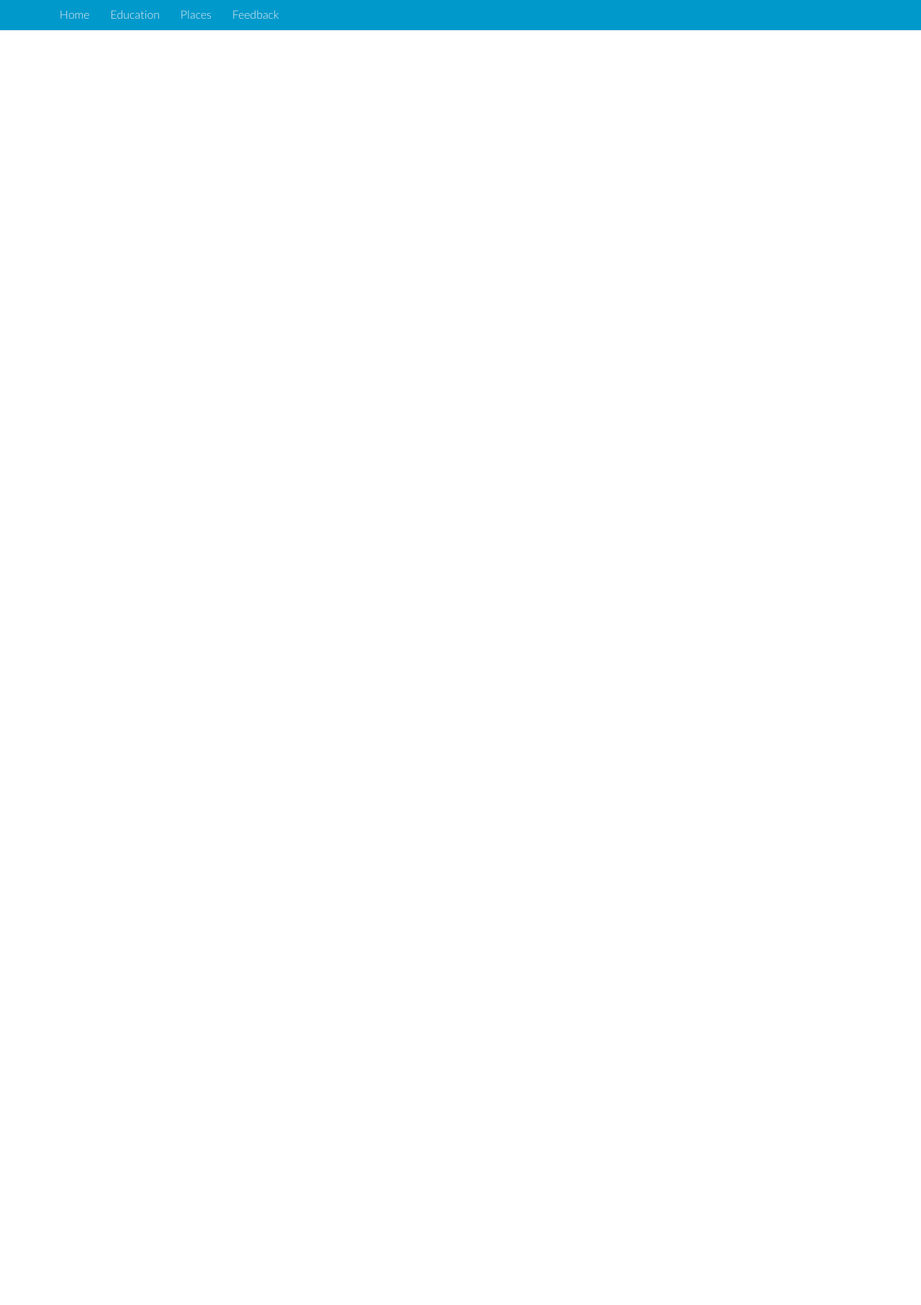
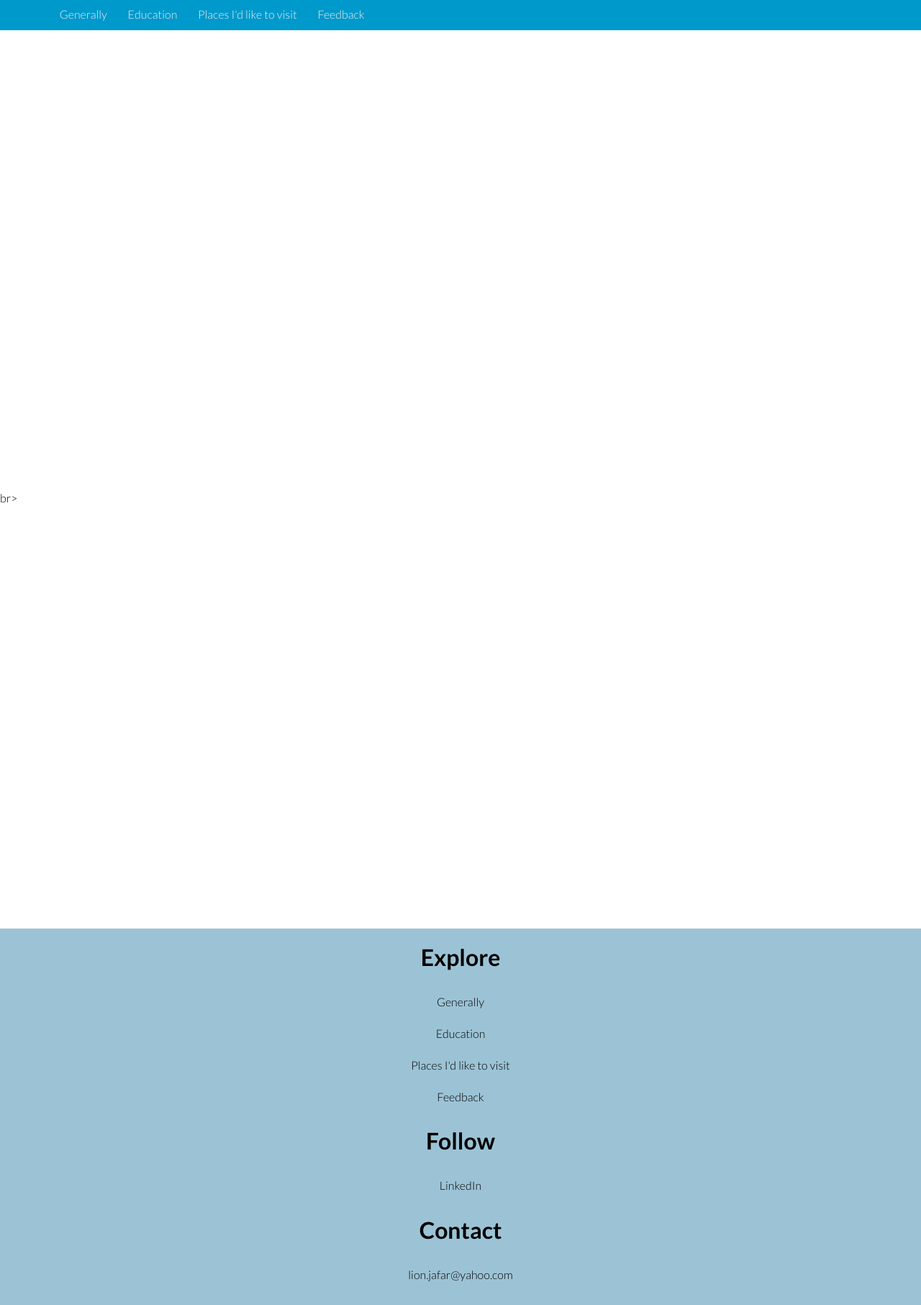
Before and after one commit to Jafar-ibrahim/About-Jafar, a plain HTML site: page home.html in a window 1280 px wide. Shown: the part 87-1900 px from the top of the page at 72% size. Before the commit the page ends 800 px from the top, so only its background shows below. Drawn offline with Linux system fonts and the light colour scheme.

Commit message:
completed the standard page (footer & js for nav)

```diff
--- a/css/large.css
+++ b/css/large.css
@@ -1,5 +1,12 @@
 @media only screen and (min-width: 1024px) {
 
+    nav ul li {
+        display: inline-block;
+    }
 
+    button#hamburgerBtn
+{
+    display: none;
+}
 
 }
--- a/css/medium.css
+++ b/css/medium.css
@@ -4,4 +4,14 @@ nav ul li {
     display: inline-block;
 }
 
+button#hamburgerBtn
+{
+    display: none;
 }
+
+nav ul {
+    display: block;
+    padding: 0;
+    margin: 0;
+    }
+}
--- a/css/small.css
+++ b/css/small.css
@@ -7,17 +7,24 @@ body {
     font-family: 'Lato', sans-serif;
     font-size: 16px;
     font-weight: 300;
+
+}
+main{
+    padding-top: 16px;
 }
 
-header {
+header,
+footer {
     background-color:  #9CC3D5FF;
     width: 100%;
     height: auto;
     display: inline-block;
-    padding: 0;
+
     height: auto;
 
 }
+header{padding: 0;}
+
 header img {
     float: left;
     padding:0.5em ;
@@ -32,19 +39,24 @@ header h1 {
 	font-size: 2.5rem;
 }
 
-nav a {
+nav a,
+footer a {
     display: block;
     padding: .8rem .8rem;
-    color: #eee;
     text-align: center;
     text-decoration: none;
 }
+nav a{
+    color: #eee;
+}
+footer a{
+    color: black;
+}
 
-nav ul li {
+nav li {
     list-style: none;
     display: block;
     padding:  0;
-
     text-align: center;
 }
 
@@ -52,12 +64,32 @@ nav ul {
     display: none;
 }
 
-
+button#hamburgerBtn {
+    background: none;
+    border:none;
+    color: #fff;
+    font-size: 2.4rem;
+    cursor: pointer;
+    padding: 0 30px 0 2vw;
+}
 nav{
 background-color:#09C ;
+
 }
-nav a:hover {background-color: rgba(0,0,0,0.2);}
-.show{
+nav a:hover
+{background-color: rgba(0,0,0,0.2);}
+.sticky {
+    position: fixed;
+    top: 0;
+    width: 100%;
+  }
+
+footer
+{
+    padding-bottom: 4rem;
+}
+.show,
+footer ul{
     display: block;
     padding: 0;
     margin: 0;
@@ -66,6 +98,13 @@ nav a:hover {background-color: rgba(0,0,0,0.2);}
     max-width: 1140px;
     margin: auto;
 }
+
+footer li {
+    list-style: none;
+}
+footer {
+    text-align: center;
+}
 .clearfix:after {
     content: "";
     display: table;
--- a/home.html
+++ b/home.html
@@ -1,5 +1,6 @@
 <!DOCTYPE html>
 <html lang="en">
+
 <head>
     <meta charset="UTF-8">
     <meta name="viewport" content="width=device-width, initial-scale=1.0">
@@ -18,11 +19,13 @@
                 <h1>About Jafar</h1>
            </div>
         </header>
-            <nav class="clearfix">
-            <ul class="show limited">
-                <li><a href="home.html">Home</a></li>
-                <li><a href="education.html">Education</a></li>
-                <li><a href="">Places</a></li>
+            <nav id="navbar">
+            <button id="hamburgerBtn" >&#9776;</button>
+            <ul class="limited" id="primary-nav">
+                <li><a href="home.html">Generally</a></li>
+                <li><a href="">Education</a></li>
+                <li><a href="">Places I'd like to visit
+                </a></li>
                 <li><a href="">Feedback</a></li>
             </ul>
         </nav>
@@ -31,5 +34,95 @@
 
 
 
+
 </body>
+<main> <br>
+    <br>
+    <br>
+    <br>
+    <br>
+    <br>
+    <br>
+    <br>
+    <br>
+    <br>
+    <br>
+    <br>
+    <br>
+    <br>
+    <br>
+    <br>
+    <br>
+    <br>
+    <br>
+    <br>
+    <br>
+    <br>
+    <br>
+    <br>
+    <br>
+    <br>
+    <br>
+    <br>
+    <br>
+    <br>
+    <br>
+    <br>
+    <br>
+    <br>
+    br>
+    <br>
+    <br>
+    <br>
+    <br>
+    <br>
+    <br>
+    <br>
+    <br>
+    <br>
+    <br>
+    <br>
+    <br>
+    <br>
+    <br>
+    <br>
+    <br>
+    <br>
+    <br>
+    <br>
+    <br>
+    <br>
+    <br>
+    <br>
+    <br>
+    <br>
+    <br>
+    <br>
+    <br>
+    <br>
+    <br>
+    <br>
+    <br>
+    <br></main>
+<div >
+    <footer>
+        <h1>Explore </h1>
+        <ul class="limited">
+            <li><a href="home.html">Generally</a></li>
+            <li><a href="">Education</a></li>
+            <li><a href="">Places I'd like to visit
+            </a></li>
+            <li><a href="">Feedback</a></li>
+        </ul>
+
+        <h1>Follow</h1>
+        <a href="">LinkedIn</a>
+
+        <h1>Contact</h1>
+        <a href="mailto:lion.jafar@yahoo.com"><p>lion.jafar@yahoo.com</p></a>
+
+    </footer>
+</div>
+<script type="text/javascript" src="scripts\scripts.js"></script>
+
 </html>
--- /dev/null
+++ b/scripts/scripts.js
@@ -0,0 +1,19 @@
+window.onscroll = function() {myFunction()};
+
+var navbar = document.getElementById("navbar");
+
+var sticky = navbar.offsetTop;
+
+function myFunction() {
+  if (window.pageYOffset >= sticky) {
+    navbar.classList.add("sticky")
+  } else {
+    navbar.classList.remove("sticky");
+  }
+}
+
+function togglemenu(){
+    document.getElementById("primary-nav").classList.toggle("show");
+}
+x=document.getElementById("hamburgerBtn");
+x.onclick=togglemenu;
```
Also changed, not shown: images/background.jpg (added).
